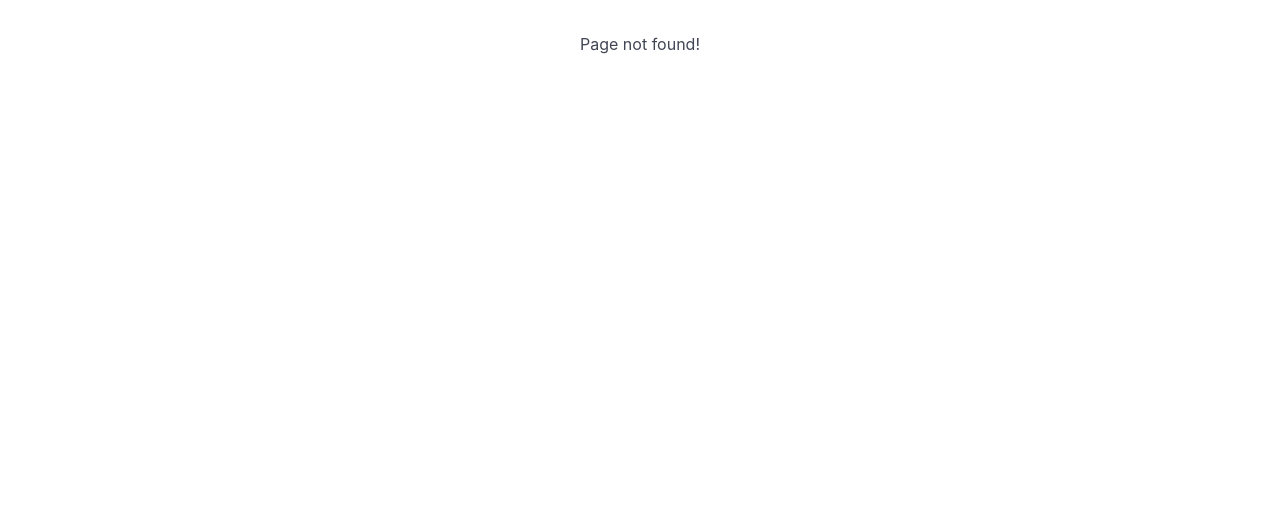
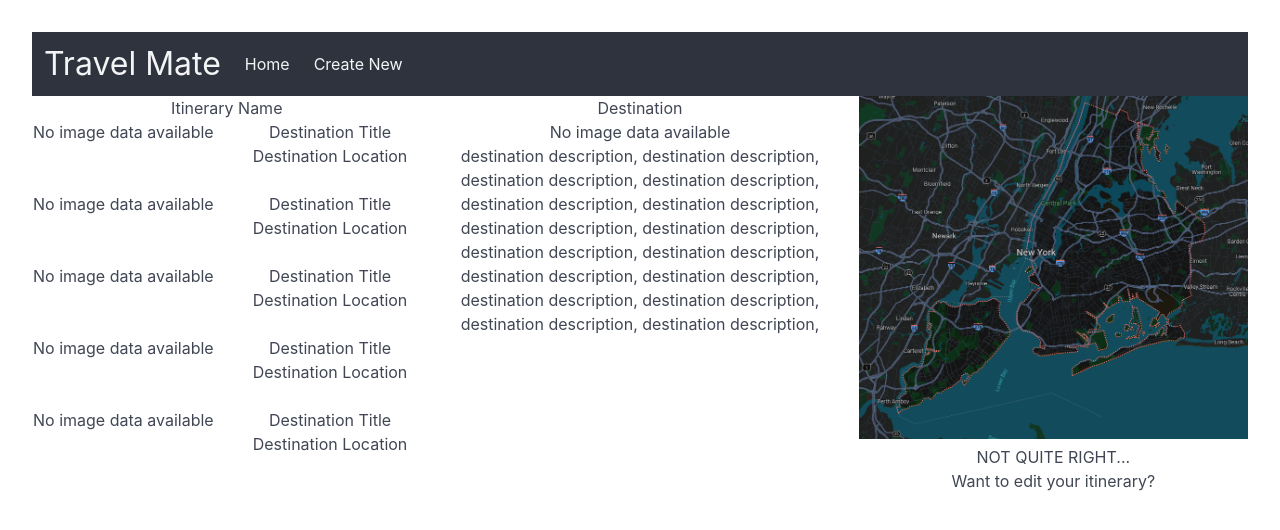
Before and after one commit to SteaneMurphy/T3A2_FullStackApp, a React (Vite) app in the folder src/client/travelApp/: page /trips/1 in a window 1280 px wide. Before the commit this address had no page. Shown: the top 530 px of the page. Built offline with nearby package versions, Linux system fonts and the light colour scheme.

Commit message:
#9: created new components; Map, DestinationList, DestinationDescription, DestinationOverview, #21: created single trip page

```diff
--- a/src/client/travelApp/src/App.jsx
+++ b/src/client/travelApp/src/App.jsx
@@ -16,8 +16,8 @@ const App = () => {
         <Route path="/" element={<Login />} />
         <Route path="/register" element={<Register />} />
         <Route path="/trips" element={<ShowTrips />} />
-          <Route path=":id" element={<SingleTrip />} />
-          <Route path="/create" element={<CreateTrip />} />
+        <Route path="/trips/:id" element={<SingleTrip />} />
+        <Route path="/create" element={<CreateTrip />} />
         <Route path="*" element={<h3>Page not found!</h3>} />
       </Routes>
     </>
--- a/src/client/travelApp/src/SingleTrip.jsx
+++ b/src/client/travelApp/src/SingleTrip.jsx
@@ -1,6 +1,9 @@
 import React from "react";
 import { Link, useNavigate } from "react-router-dom";
 import NavBar from "./NavBar";
+import DestinationList from "./components/DestinationList";
+import DestinationDescription from "./components/DestinationDescription";
+import Map from "./components/Map";
 
 const SingleTrip = () => {
 
@@ -9,13 +12,17 @@ const SingleTrip = () => {
             <NavBar />
             <div className="columns">
                 <div className="column">
-                    <h2>Your Itineraries</h2>
+                    <h2>Itinerary Name</h2>
+                    <DestinationList />
                 </div>
                 <div className="column">
-                    <h2>LET'S GO PLACES!</h2>
+                    <h2>Destination</h2>
+                    <DestinationDescription />
                 </div>
                 <div className="column">
-                    <h2>LET'S GO PLACES!</h2>
+                    <Map />
+                    <h2>NOT QUITE RIGHT...</h2>
+                    <h2>Want to edit your itinerary?</h2>
                 </div>
             </div>
         </>
--- /dev/null
+++ b/src/client/travelApp/src/components/DestinationDescription.jsx
@@ -0,0 +1,17 @@
+import React from "react";
+import DisplayImage from "./DisplayImage";
+
+const DestinationDescription = () => {
+    return (
+        <>
+            <DisplayImage />
+            <p>destination description, destination description, destination description, destination description,
+            destination description, destination description, destination description, destination description,
+            destination description, destination description, destination description, destination description,
+            destination description, destination description, destination description, destination description,
+            </p>
+        </>
+    )
+};
+
+export default DestinationDescription;
--- /dev/null
+++ b/src/client/travelApp/src/components/DestinationList.jsx
@@ -0,0 +1,16 @@
+import React from "react";
+import DestinationOverview from "./DestinationOverview";
+
+const DestinationList = () => {
+    return (
+        <>
+            <DestinationOverview />
+            <DestinationOverview />
+            <DestinationOverview />
+            <DestinationOverview />
+            <DestinationOverview />
+        </>
+    )
+};
+
+export default DestinationList;
--- /dev/null
+++ b/src/client/travelApp/src/components/DestinationOverview.jsx
@@ -0,0 +1,20 @@
+import React from "react";
+import DisplayImage from "./DisplayImage";
+
+const DestinationOverview = () => {
+    return (
+        <>
+            <div className="columns">
+                <div className="column">
+                    <DisplayImage />
+                </div>
+                <div className="column">
+                    <h2>Destination Title</h2>
+                    <p>Destination Location</p>
+                </div>
+            </div>
+        </>
+    )
+};
+
+export default DestinationOverview;
--- /dev/null
+++ b/src/client/travelApp/src/components/Map.jsx
@@ -0,0 +1,12 @@
+import React from "react";
+import MapImage from "../assets/mapTemp.png";
+
+const Map = () => {
+    return (
+        <>
+            <img src={MapImage}></img>
+        </>
+    )
+};
+
+export default Map;
```
Also changed, not shown: src/client/travelApp/src/assets/mapTemp.PNG (added).
